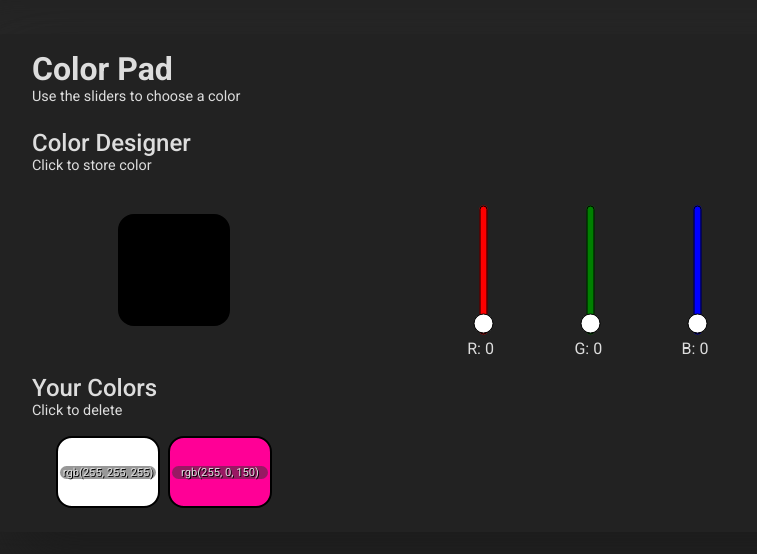
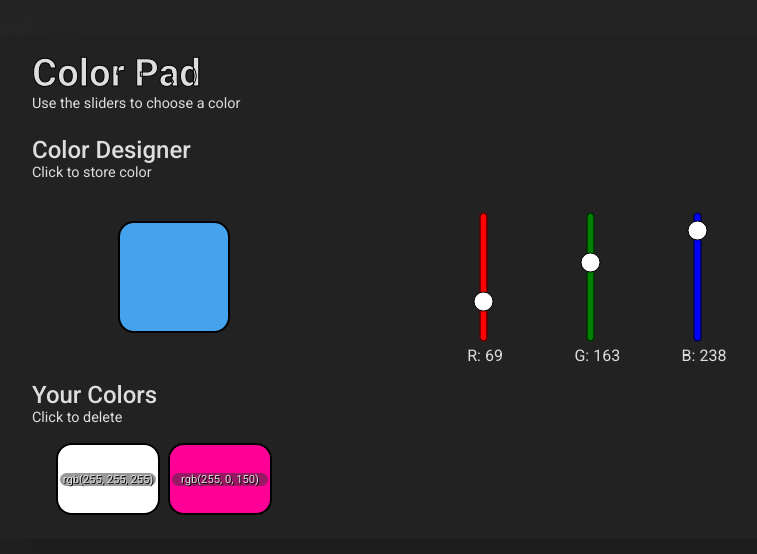
Before and after one commit to Nathan-Payne/color_pad, a Vue app: page / in a window 1280 px wide. Shown: the top 554 px of the page, without its empty margins (208-965 px from the left). Built offline with nearby package versions, Linux system fonts and the light colour scheme.

Commit message:
randomised initial shown color values, added title text color animation

```diff
--- a/src/App.vue
+++ b/src/App.vue
@@ -1,7 +1,15 @@
 <template>
   <div class="container neu-1">
     <header>
-      <h1>Color Pad</h1>
+      <h1>
+        <span
+          class="outline-title"
+          v-for="(letter, i) in title"
+          :key="i"
+          :style="{ color: generatedArray[i] }"
+          >{{ letter }}</span
+        >
+      </h1>
       <h4>Use the sliders to choose a color</h4>
     </header>
     <color-designer></color-designer>
@@ -22,6 +30,8 @@ const app = {
         { id: 1, colorCss: "background-color: rgb(255, 255, 255)" },
         { id: 2, colorCss: "background-color: rgb(255, 0, 150)" },
       ],
+      title: "Color Pad",
+      generatedArray: [],
     };
   },
   components: {
@@ -42,6 +52,26 @@ const app = {
         (colorObject) => colorObject.id !== colorId
       );
     });
+    //colorful title code
+    let clearBlink = setInterval(() => {
+      for (let i = 0; i < this.title.length; i++) {
+        this.generatedArray.push(this.generateColor());
+        setTimeout(() => {
+          this.generatedArray = [];
+        }, 290);
+      }
+    }, 300);
+    setTimeout(() => {
+      clearInterval(clearBlink);
+    }, 1200);
+  },
+  methods: {
+    generateColor() {
+      let randNum = () => {
+        return Math.floor(100 + Math.random() * 155);
+      };
+      return `rgb(${randNum()}, ${randNum()}, ${randNum()})`;
+    },
   },
 };
 export default app;
@@ -93,4 +123,9 @@ h4 {
   background: #222222;
   box-shadow: 29px 29px 59px #1c1c1c, -29px -29px 59px #282828;
 }
+.outline-title {
+  font-size: 2.4rem;
+  -webkit-text-stroke-width: 1px;
+  -webkit-text-stroke-color: black;
+}
 </style>
--- a/src/components/slider.vue
+++ b/src/components/slider.vue
@@ -33,6 +33,13 @@ export default {
     sendColor() {
       this.$emit("colorVal", this.value);
     },
+    randColor() {
+      return Math.floor(Math.random() * 255);
+    },
+  },
+  created: function() {
+    this.value = this.randColor();
+    this.sendColor();
   },
 };
 </script>
```
